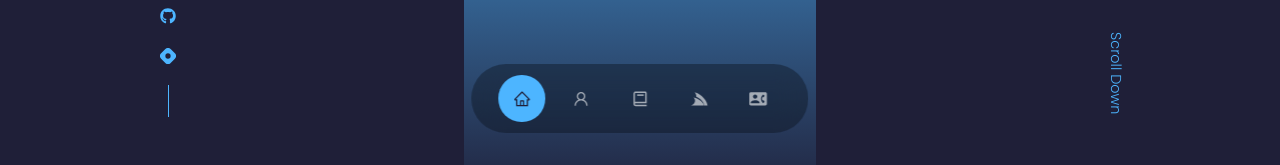
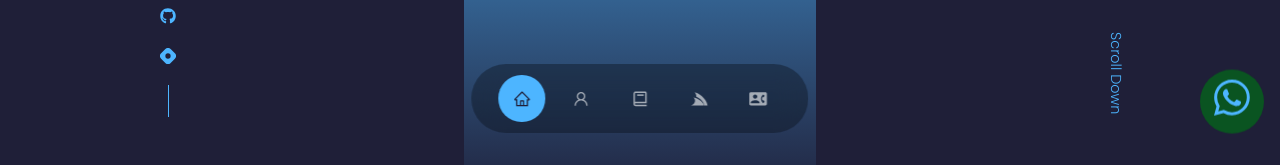
Before and after one commit to HillaryNyakundi/My-portfolio, a React (Create React App) app: page / in a window 1280 px wide. Shown: the part 635-800 px from the top of the page. Built offline with nearby package versions, Linux system fonts and the light colour scheme.

Commit message:
icon bounce
added bouncing  whatsapp icon

```diff
--- a/src/App.jsx
+++ b/src/App.jsx
@@ -8,6 +8,7 @@ import Portfolio from './components/portfolio/Portfolio'
 import Testimonials from './components/testimonials/Testimonials'
 import Contact from './components/contact/Contact'
 import Footer from './components/footer/Footer'
+import Whatsappicon from './components/whatsapp/Whatsappicon'
 
 const App = () => {
   return (
@@ -15,6 +16,7 @@ const App = () => {
       <Header/>
       <Nav/>
       <About/>
+      <Whatsappicon />
       <Experience/>
       <Services/>
       <Portfolio/>
--- /dev/null
+++ b/src/components/whatsapp/Whatsappicon.css
@@ -0,0 +1,39 @@
+.whatsapp_icon{
+    background-color: rgba(4, 104, 25, 0.733);
+    opacity: 1;
+    color: white;
+    cursor: pointer;
+    position: fixed;
+    bottom: 1.25rem;
+    font-size: 2.25rem/* 36px */;
+    line-height: 2.5rem/* 40px */;
+    z-index: 999;
+    width:4rem;
+    height: 4rem;
+    border-radius: 9999px;
+    display: flex;
+    justify-content: center;
+    align-items: center;
+    right: 1rem;
+    @media (min-width: 640px) {
+        {
+            right: 2rem/* 32px */;
+        }
+    }
+
+}
+@keyframes bounce {
+    0%, 100% {
+        transform: translateY(-25%);
+        animation-timing-function: cubic-bezier(0.8,0,1,1);
+    }
+    50% {
+        transform: none;
+        animation-timing-function: cubic-bezier(0,0,0.2,1);
+    }
+}
+
+.whatsapp_icon{
+    animation:bounce  1s infinite;
+
+}
--- /dev/null
+++ b/src/components/whatsapp/Whatsappicon.jsx
@@ -0,0 +1,16 @@
+import React from 'react'
+import './Whatsappicon.css'
+import { BsWhatsapp } from 'react-icons/bs'
+
+const Whatsappicon = () => {
+  return (
+    <div className='whatsapp_icon'>
+      <a href="https://wa.me/+254741467228"  target="_blank" rel='noreferrer'>
+        <BsWhatsapp />
+        </a>
+
+    </div>
+  )
+}
+
+export default Whatsappicon;
```
